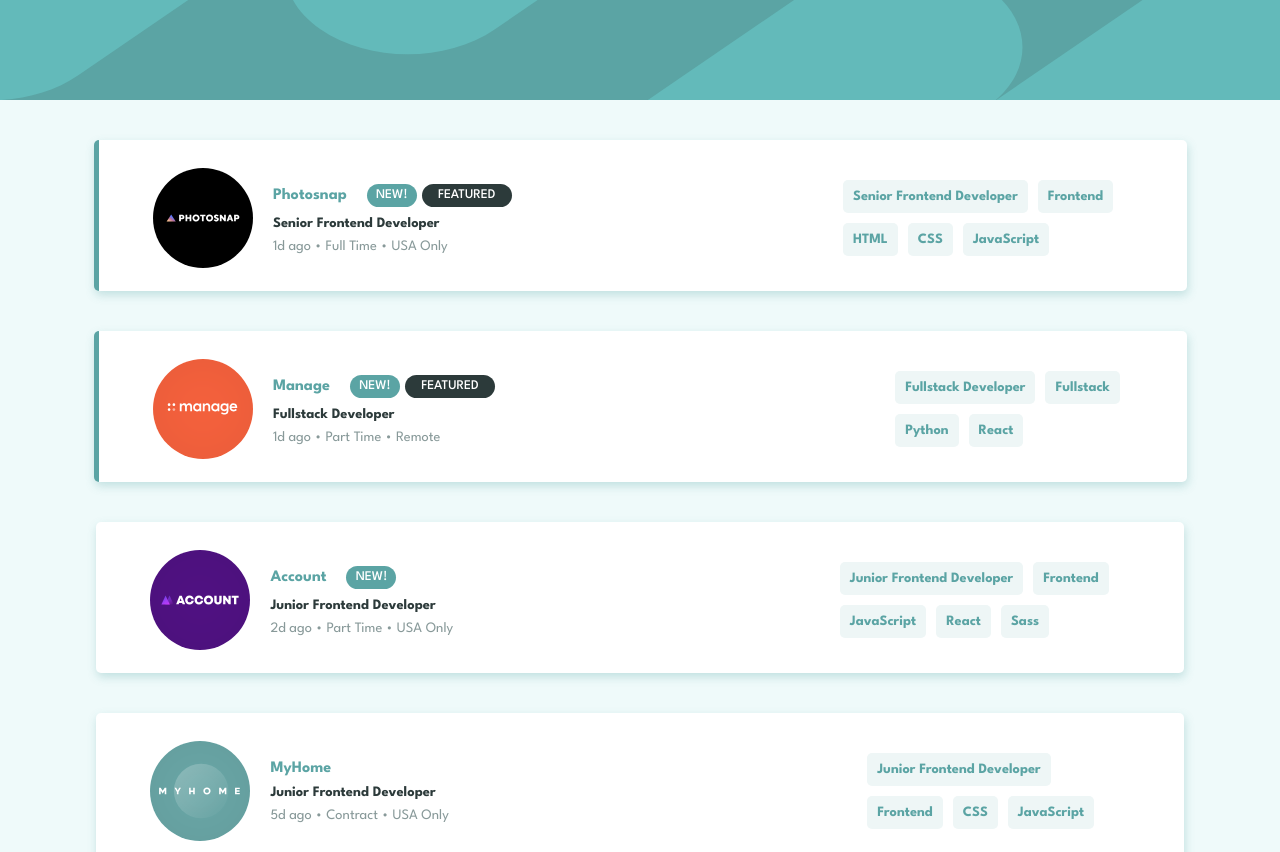
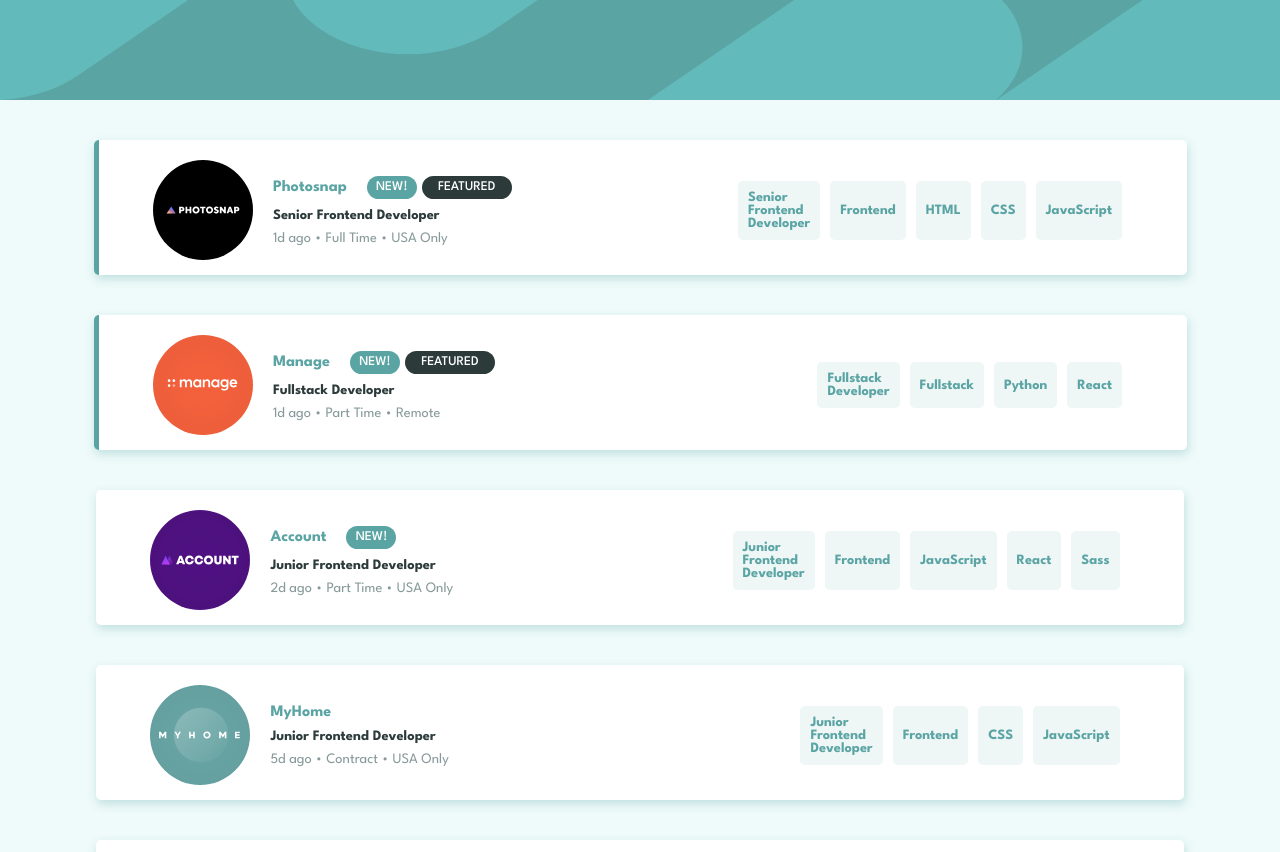
Before and after one commit to marviecephas/static-job-listings, a plain HTML site: page index.html in a window 1280 px wide. Shown: the top 852 px of the page. Drawn offline with Linux system fonts and the light colour scheme.

Commit message:
Update style.css

```diff
--- a/style.css
+++ b/style.css
@@ -102,6 +102,7 @@ p{
 }
 .job-lngs{
     display:flex;
+    flex-direction:row;
     flex-wrap:wrap;
     justify-content:flex-start;
     margin:20px 0 10px 0;
@@ -158,6 +159,8 @@ p{
     margin-bottom:10px;
     font-size:.89em;
     border-radius:5px;
+    display:flex;
+    align-items:center;
 }
 .featured{
     border-left:5px solid hsl(180, 29%, 50%);
@@ -202,7 +205,6 @@ p{
     }
     .job-lngs{
         margin:20px 0 10px 0;
-        flex-wrap:no-wrap;
     }
     .rmv-lng:hover{
         background:hsl(180, 14%, 20%);
@@ -211,6 +213,14 @@ p{
         text-decoration:underline;
         color:hsl(180, 29%, 50%);
     }
+}
+@media (min-width:1000px)
+{
+    .job-lngs{
+        margin:20px 0 10px 0;
+        flex-direction:row;
+        flex-wrap:nowrap;
+    }
     .lngs-listings{
         flex-wrap:wrap;
     }
```
